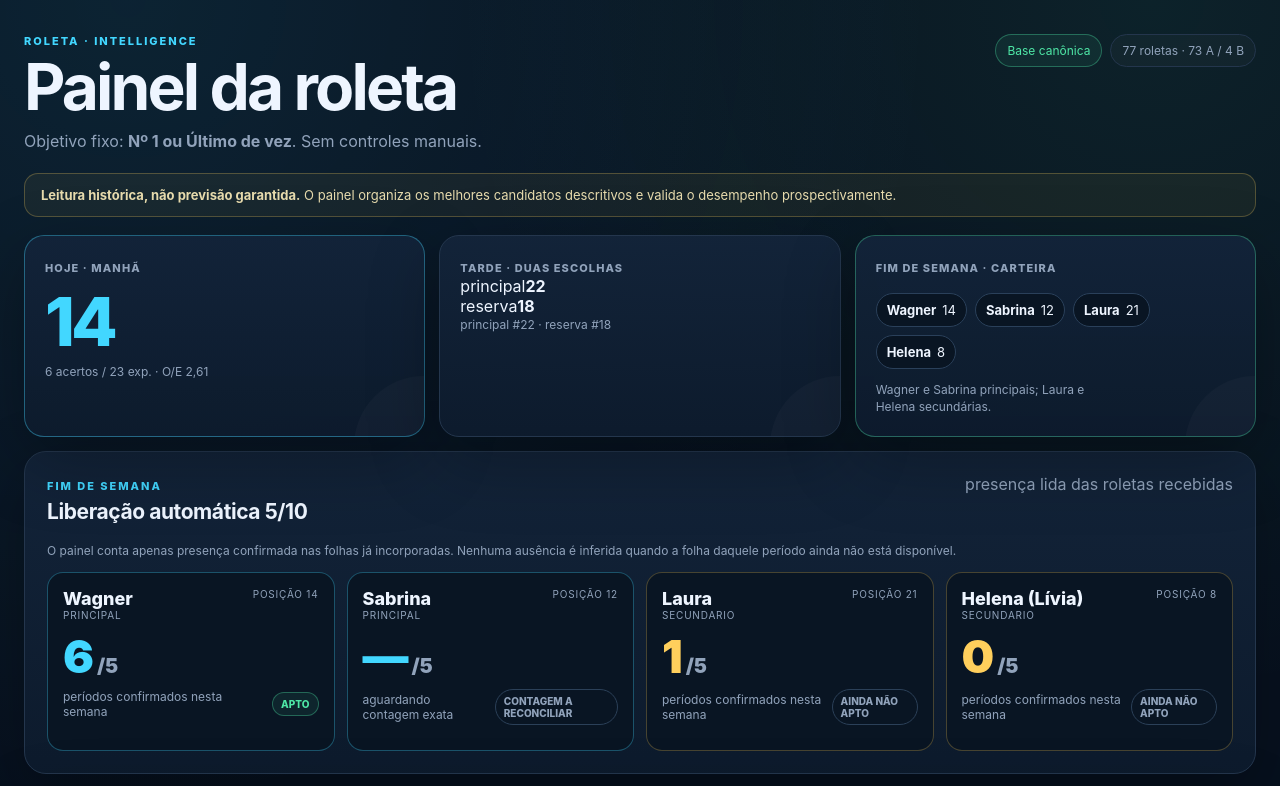
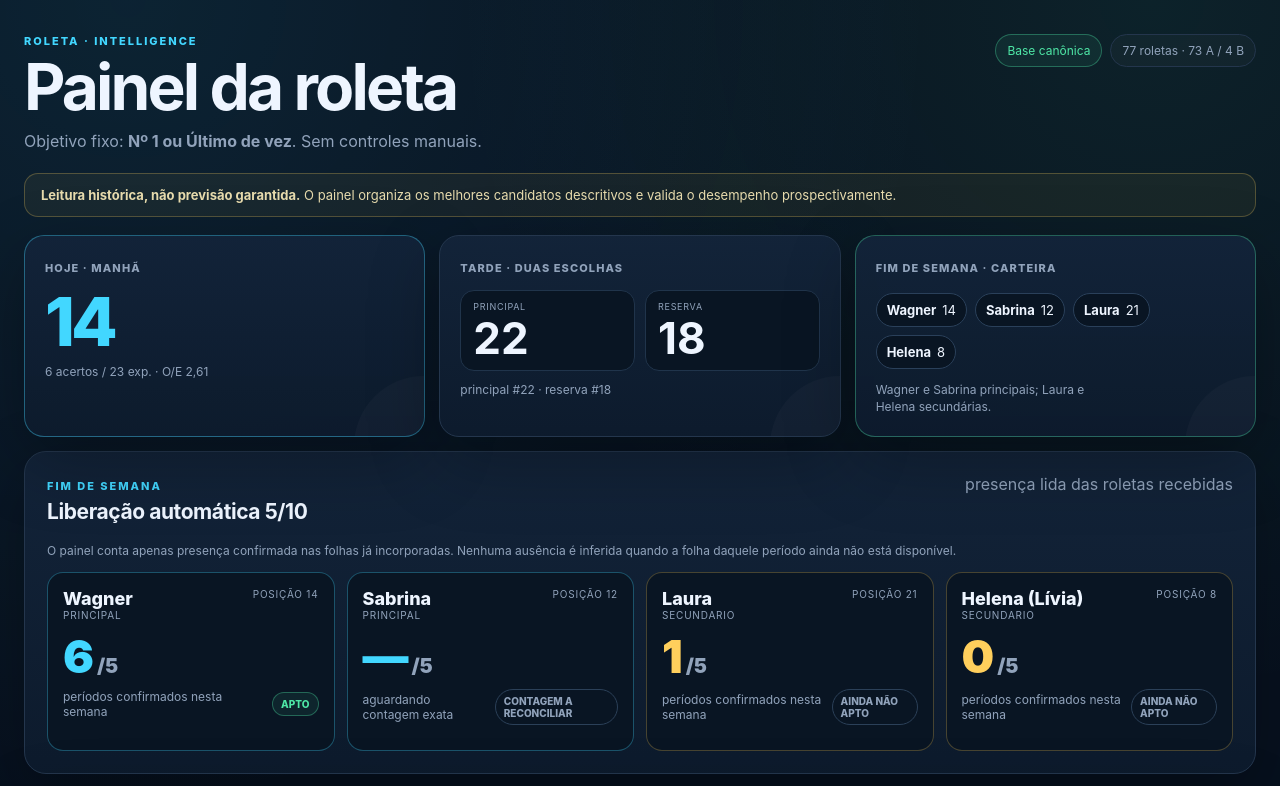
Before and after one commit to wagnerjfjunior/Roleta, a plain HTML site: page index.html in a window 1280 px wide. Shown: the top 786 px of the page. Drawn offline with Linux system fonts and the light colour scheme.

Commit message:
ux: style principal and reserve afternoon picks

```diff
--- a/styles.css
+++ b/styles.css
@@ -133,3 +133,8 @@ footer{display:flex;justify-content:space-between;gap:16px;margin-top:18px;paddi
 .day-stats b{font-size:10px;text-transform:uppercase;letter-spacing:.06em;color:var(--muted)}
 @media(max-width:980px){.hero-grid-3{grid-template-columns:1fr 1fr}.day-stats{grid-template-columns:1fr 1fr}}
 @media(max-width:680px){.hero-grid-3,.day-pair{grid-template-columns:1fr}}
+
+.afternoon-picks{display:grid;grid-template-columns:1fr 1fr;gap:10px;margin:14px 0 10px}
+.afternoon-picks>div{background:#091523;border:1px solid #20344b;border-radius:14px;padding:10px 12px}
+.pick-label{display:block;font-size:9px;text-transform:uppercase;letter-spacing:.08em;color:var(--muted);margin-bottom:4px}
+.afternoon-picks strong{font-size:44px;line-height:1}
```
